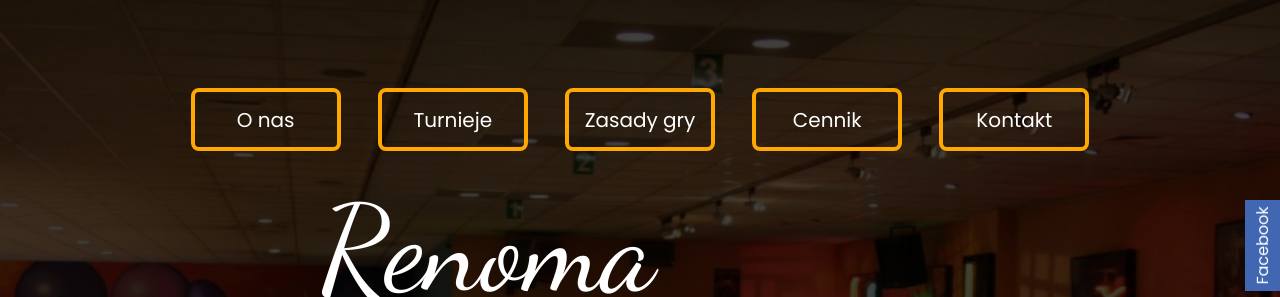
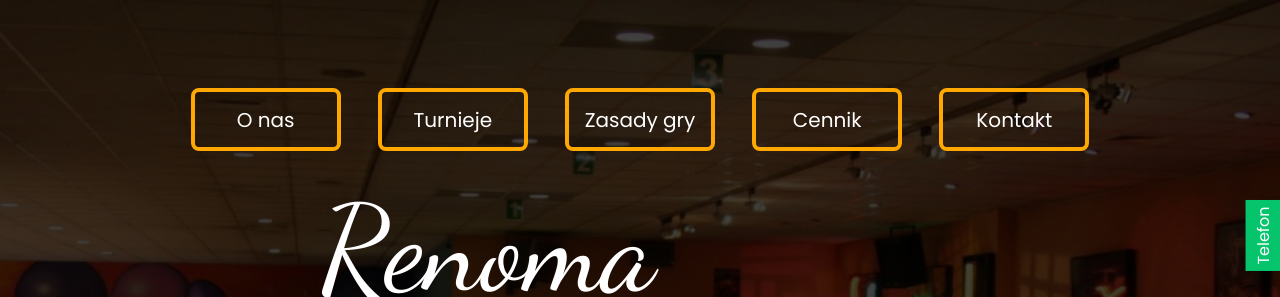
Before and after one commit to KWaligora/kregle, a plain HTML site: page index.html in a window 1280 px wide. Shown: the top 297 px of the page. Drawn offline with nearby package versions, Linux system fonts and the light colour scheme.

Commit message:
Zakładka FB v2

```diff
--- a/index.html
+++ b/index.html
@@ -232,8 +232,9 @@
     </section>
   </main>
   <script src="js/jquery.tabSlideOut.js"></script>
-  <div id="my-tab"><span class="handle">Facebook</span><iframe src="https://www.facebook.com/plugins/page.php?href=https%3A%2F%2Fwww.facebook.com%2FSiemianowice-Kr%25C4%2599gielnia-Renoma-1726115744300547%2F&tabs=timeline&width=340&height=500&small_header=false&adapt_container_width=true&hide_cover=false&show_facepile=true&appId"
+  <div id="my-tab" style="margin-top: 100px;"><span class="handle">Facebook</span><iframe src="https://www.facebook.com/plugins/page.php?href=https%3A%2F%2Fwww.facebook.com%2FSiemianowice-Kr%25C4%2599gielnia-Renoma-1726115744300547%2F&tabs=timeline&width=340&height=500&small_header=false&adapt_container_width=true&hide_cover=false&show_facepile=true&appId"
       width="340" height="500" style="border:none;overflow:hidden" scrolling="no" frameborder="0" allowTransparency="true" allow="encrypted-media"></iframe></div>
+  <div id="my-tab2" style="padding-top: 23px; height: 71px;"><span class="handle" style="background-color: #05c46b">Telefon</span><b>(32)2208570</b></div>
   <footer>
     Copyrights &copy 2018 <a href="http://www.mansio.pl" target="_blank">Mansio.pl</a>
   </footer>
@@ -246,6 +247,10 @@
       'tabLocation': 'right',
       'action': 'hover'
     });
+    $('#my-tab2').tabSlideOut({
+      'tabLocation': 'right',
+      'action': 'hover'
+    });
   </script>
 </body>
 
```
